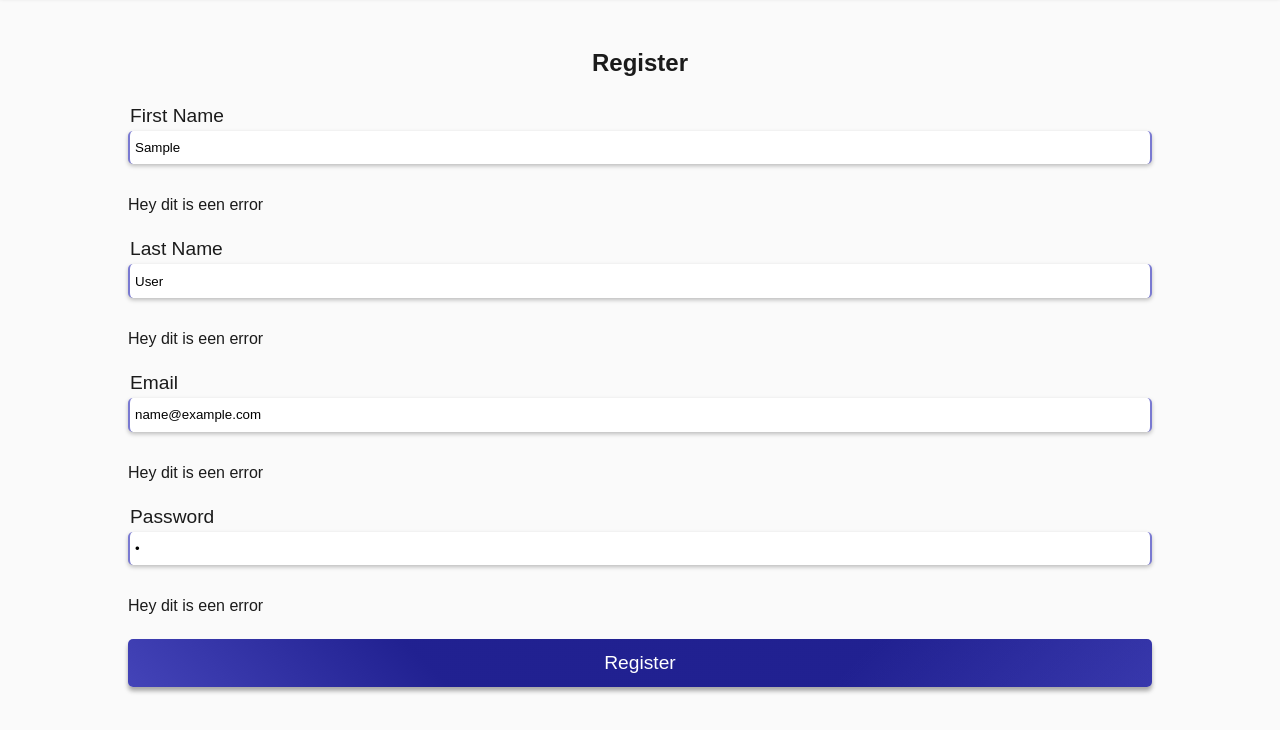
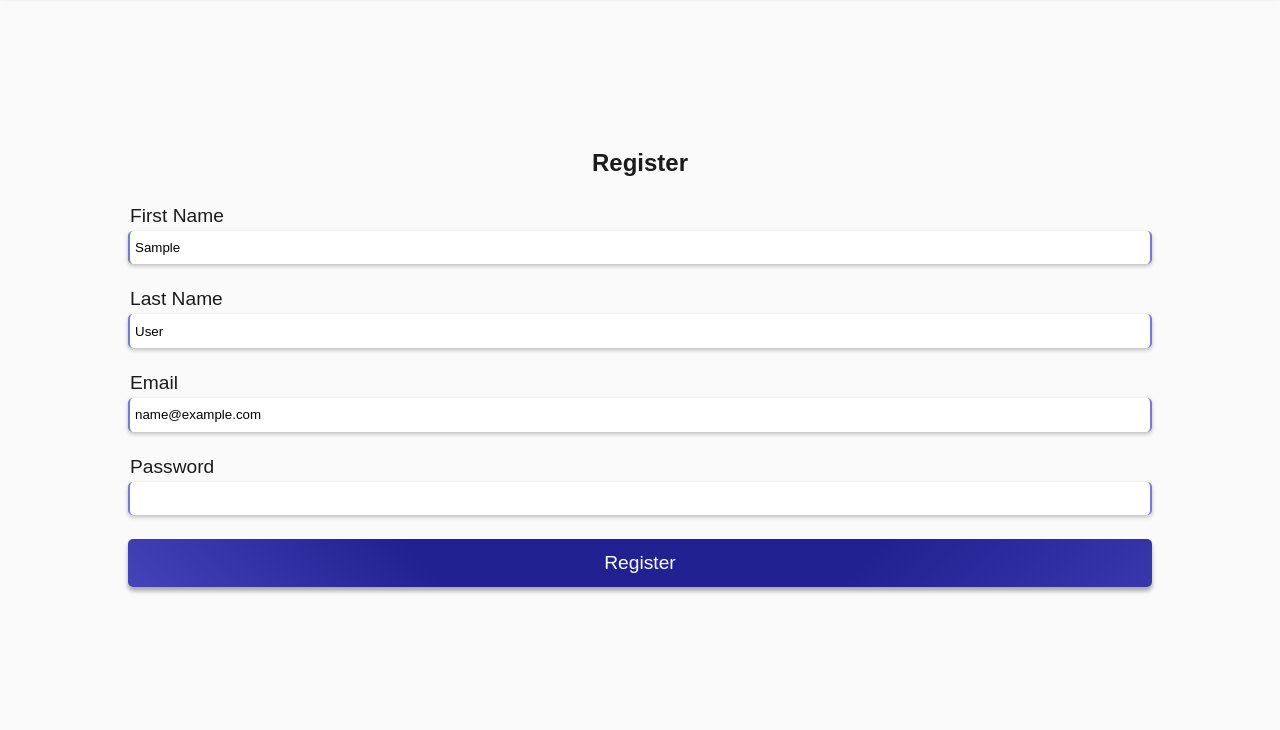
Before and after one commit to siebe1996/2223PWMSS, a PHP site: template app/resources/templates/pages/register.twig in a window 1280 px wide. Shown: the part 70-800 px from the top of the page. Run offline with PHP 8.4, Linux system fonts and the light colour scheme; the template is opened without the code that fills it: most values are stand-ins (such as "Sample title", 1, 10 or a date in 2020); some libraries are stand-ins or nearby versions.

Commit message:
added form error msg

```diff
--- a/app/resources/templates/pages/register.twig
+++ b/app/resources/templates/pages/register.twig
@@ -6,16 +6,24 @@
             <div class="form">
                 <label for="firstName">First Name</label>
                 <input type="text" name="firstName" id="firstName" value="{{firstName}}" require>
-                <p class="errorMsg">Hey dit is een error</p>
+                {% if errors.firstName %}
+                <p class="errorMsg">{{errors.firstName}}</p>
+                {% endif %}
                 <label for="lastName">Last Name</label>
                 <input type="text" name="lastName" id="lastName" value="{{lastName}}" require>
-                <p class="errorMsg">Hey dit is een error</p>
+                {% if errors.lastName %}
+                <p class="errorMsg">{{errors.lastName}}</p>
+                {% endif %}
                 <label for="email">Email</label>
                 <input type="email" name="email" id="email" value="{{email}}" require>
-                <p class="errorMsg">Hey dit is een error</p>
+                {% if errors.email %}
+                <p class="errorMsg">{{errors.email}}</p>
+                {% endif %}
                 <label for="password">Password</label>
-                <input type="password" name="password" id="password" value="{{password}}" require>
-                <p class="errorMsg">Hey dit is een error</p>
+                <input type="password" name="password" id="password" require>
+                {% if errors.password %}
+                <p class="errorMsg">{{errors.password}}</p>
+                {% endif %}
                 <input type="hidden" name="moduelAction" value="register">
             </div>
             <button class="btn" type="submit">Register</button>
```
